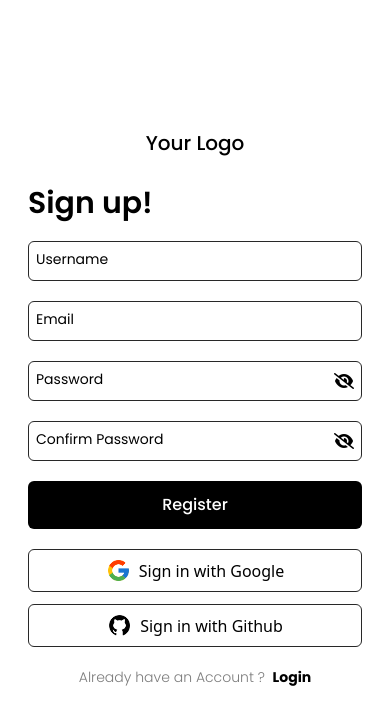
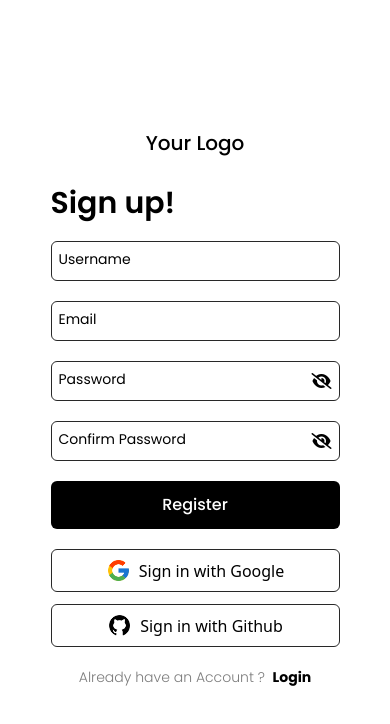
Before and after one commit to tolu1123/notesApp, a React (Vite) app: page /signup in a window 390 px wide. Shown: the top 724 px of the page. Built offline with nearby package versions, Linux system fonts and the light colour scheme; no server answers.

Commit message:
Added Auto-width to the federated identity provider buttons

```diff
--- a/src/index.css
+++ b/src/index.css
@@ -3,7 +3,6 @@
 @tailwind utilities;
 
 body {
-  width: 100vw;
   height: 100vh;
 }
 
--- a/src/output.css
+++ b/src/output.css
@@ -1201,7 +1201,6 @@ video {
 }
 
 body {
-  width: 100vw;
   height: 100vh;
 }
 
@@ -1373,6 +1372,16 @@ body {
   color: rgb(0 0 0 / var(--tw-text-opacity));
 }
 
+.hover\:bg-black:hover {
+  --tw-bg-opacity: 1;
+  background-color: rgb(0 0 0 / var(--tw-bg-opacity));
+}
+
+.hover\:text-white:hover {
+  --tw-text-opacity: 1;
+  color: rgb(255 255 255 / var(--tw-text-opacity));
+}
+
 .focus\:border-2:focus {
   border-width: 2px;
 }
@@ -1388,6 +1397,14 @@ body {
   outline-offset: 2px;
 }
 
+.group:hover .group-hover\:inline-block {
+  display: inline-block;
+}
+
+.group:hover .group-hover\:hidden {
+  display: none;
+}
+
 .peer:valid ~ .peer-valid\:-translate-y-5 {
   --tw-translate-y: -1.25rem;
   transform: translate(var(--tw-translate-x), var(--tw-translate-y)) rotate(var(--tw-rotate)) skewX(var(--tw-skew-x)) skewY(var(--tw-skew-y)) scaleX(var(--tw-scale-x)) scaleY(var(--tw-scale-y));
@@ -1417,6 +1434,10 @@ body {
 
   .sm\:h-full {
     height: 100%;
+  }
+
+  .sm\:w-1\/2 {
+    width: 50%;
   }
 
   .sm\:w-2\/5 {
--- a/src/routers/login.jsx
+++ b/src/routers/login.jsx
@@ -100,11 +100,7 @@ export default function Login() {
 
                 <Form
                 method='post'
-                // onSubmit={(e) => {
-                //     e.preventDefault;
-                //     // calling the function that handles the submition of the form
-                //     handleSubmit(e);
-                // }}
+                autoComplete='off'
                 className='w-full sm:w-[90%] md:w-4/5'
                 >
                     <h2 className='poppins-semibold text-3xl mb-5'>Sign in</h2>
--- a/src/routers/signUp.jsx
+++ b/src/routers/signUp.jsx
@@ -126,10 +126,11 @@ export default function SignUp() {
 
             <div className='login flex sm:flex-grow flex-col-reverse md:flex-row p-7 justify-center items-center'>
 
-                <div className="flex flex-col items-center md:justify-center md:items-center w-full md:w-1/2">
+                <div className="flex flex-col items-center md:justify-center md:items-center md:w-1/2">
 
                     <Form
                         method='post'
+                        autoComplete='off'
                         className='w-full sm:w-[90%] md:w-4/5'
                     >
 
--- a/tailwind.config.js
+++ b/tailwind.config.js
@@ -1,7 +1,7 @@
 /** @type {import('tailwindcss').Config} */
 export default {
   darkMode: 'selector',
-  content: ['./src/main.jsx','./src/routers/login.jsx', './src/routers/signUp.jsx', './src/routers/notesApp.jsx', './src/Header.jsx', './src/MainContainer.jsx', './src/NoteList.jsx'],
+  content: ['./src/main.jsx','./src/routers/login.jsx', './src/routers/signUp.jsx', './src/GithubSignIn.jsx', './src/GoogleSignIn.jsx','./src/routers/notesApp.jsx', './src/Header.jsx', './src/MainContainer.jsx', './src/NoteList.jsx'],
   theme: {
     extend: {
       colors: {
```
